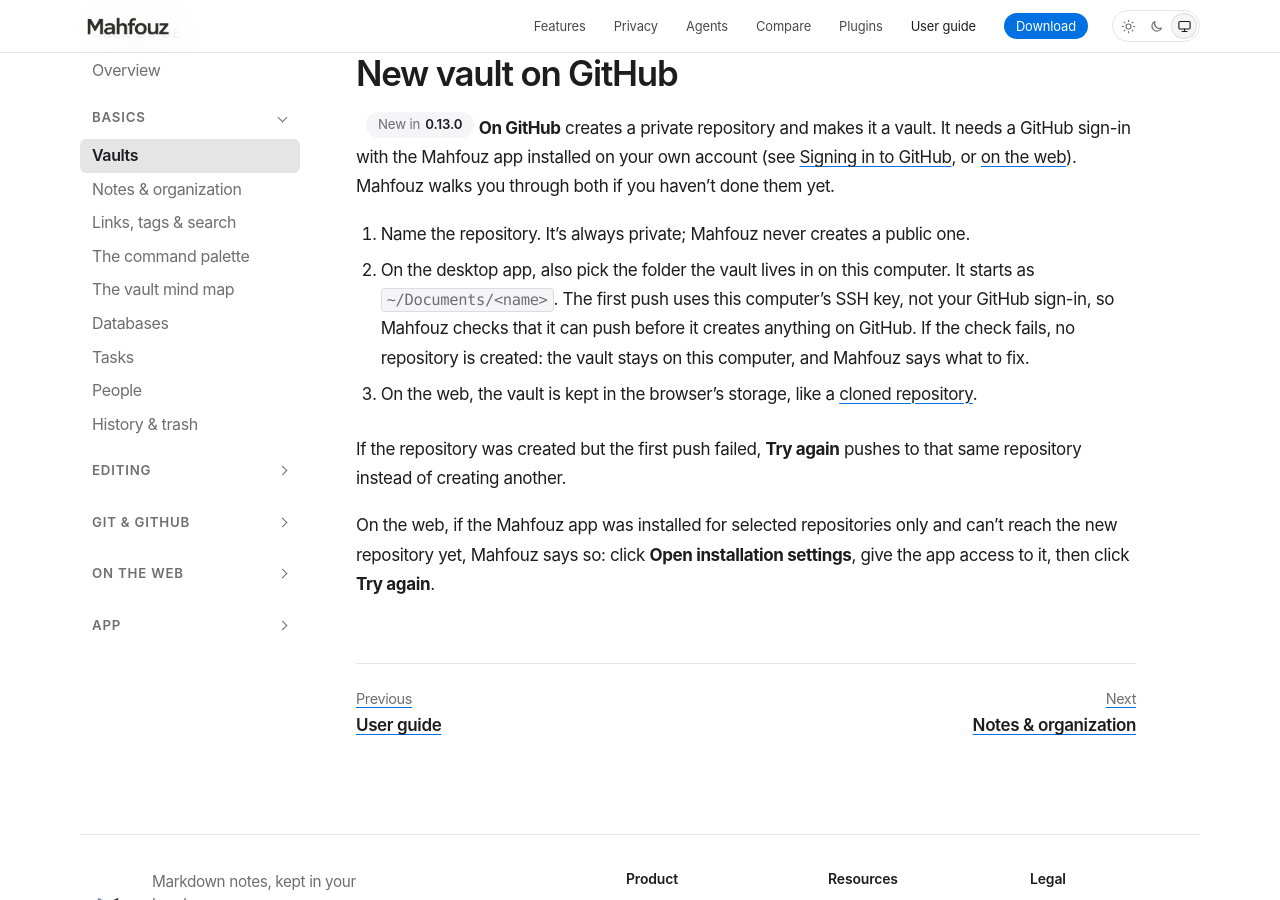
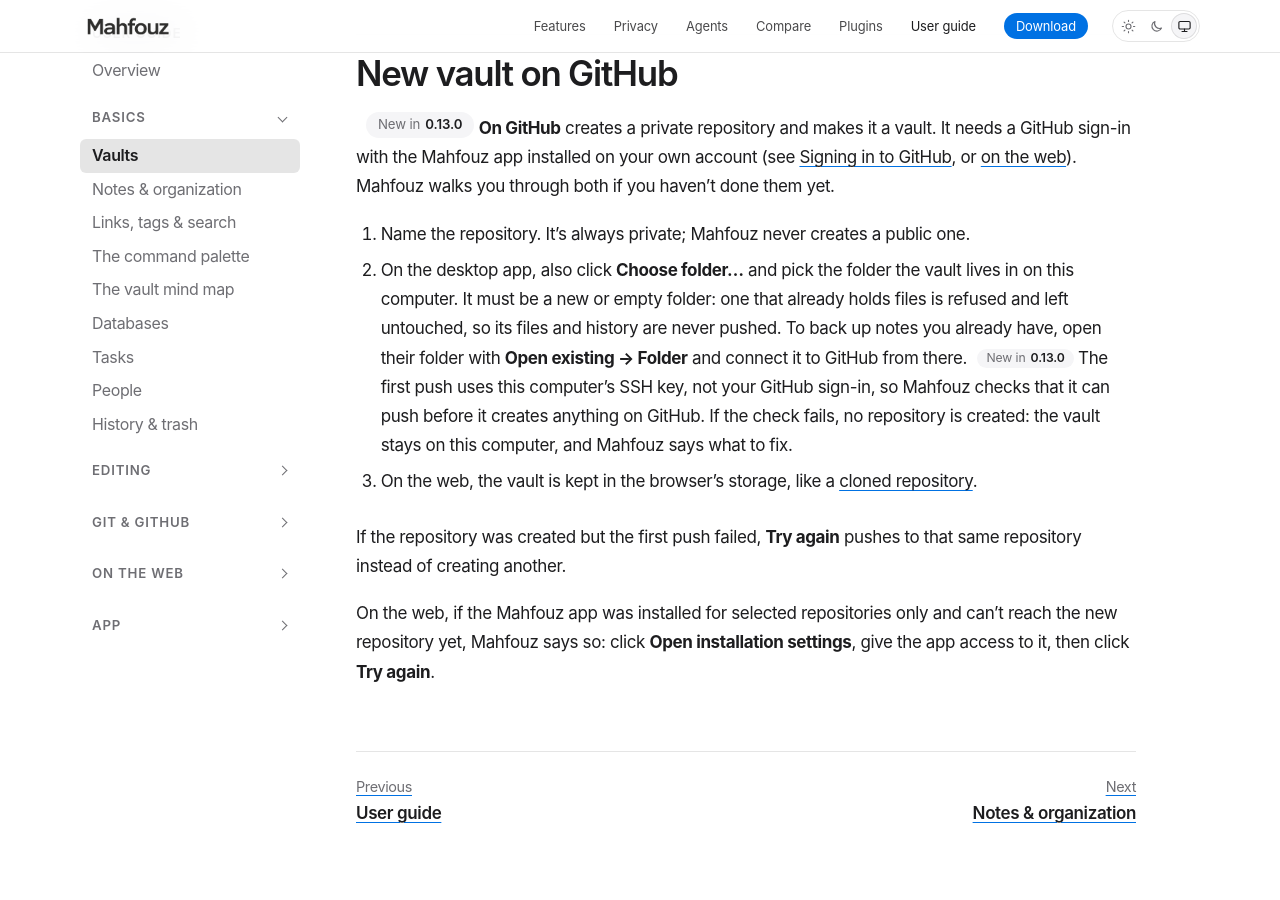
Before and after one commit to mahfouz-app/docs, a Jekyll site: the page built from guide/vaults.md, in a window 1280 px wide and 900 px high, scrolled down 1951 px. Built offline with Jekyll 4.4.1, drawn with Linux system fonts in a browser that asks for light colours.

Commit message:
guide: New vault on GitHub takes a new or empty folder (mahfouz-app/app#684)

```diff
--- a/guide/vaults.md
+++ b/guide/vaults.md
@@ -84,8 +84,12 @@
 
 1. Name the repository. It's always private; Mahfouz never creates a public
    one.
-2. On the desktop app, also pick the folder the vault lives in on this
-   computer. It starts as `~/Documents/<name>`. The first push uses this
+2. On the desktop app, also click **Choose folder…** and pick the folder the
+   vault lives in on this computer. It must be a new or empty folder: one
+   that already holds files is refused and left untouched, so its files and
+   history are never pushed. To back up notes you already have, open their
+   folder with **Open existing → Folder** and connect it to GitHub from
+   there. {% include since.html v="0.13.0" %} The first push uses this
    computer's SSH key, not your GitHub sign-in, so Mahfouz checks that it can
    push before it creates anything on GitHub. If the check fails, no
    repository is created: the vault stays on this computer, and Mahfouz says
```
